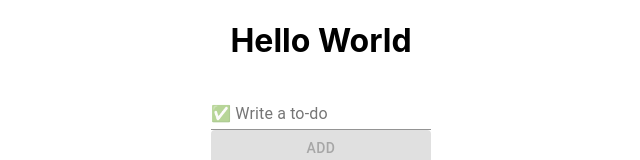
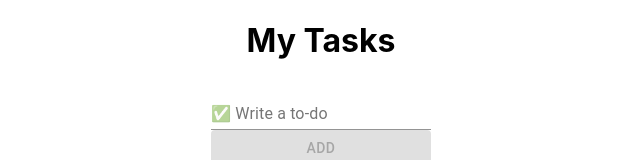
Before and after one commit to 2210nj/to-do, a React (Create React App) app: page / in a window 1280 px wide. Shown: the top 160 px of the page, without its empty margins (319-959 px from the left). Built offline with nearby package versions, Linux system fonts and the light colour scheme; no server answers; the database is empty.

Commit message:
Add radio button to check the tasks

```diff
--- a/src/App.js
+++ b/src/App.js
@@ -41,7 +41,7 @@ function App() {
   };
   return (
     <div className="App">
-      <h1>Hello World </h1>
+      <h1>My Tasks</h1>
       <form>
         <FormControl>
           <InputLabel>✅ Write a to-do</InputLabel>
--- a/src/Todo.js
+++ b/src/Todo.js
@@ -2,44 +2,18 @@ import {
   Button,
   List,
   ListItem,
-  ListItemAvatar,
   ListItemText,
 } from "@material-ui/core";
 import db from "./firebase";
 
+import { IconButton } from "@material-ui/core";
 import "./Todo.css";
 import React, { useState } from "react";
 import firebase from "firebase";
+import RadioButtonUncheckedIcon from '@material-ui/icons/RadioButtonUnchecked';
 
 function Todo(props) {
  const [completedTodos, setCompletedTodos] = useState([]);
-  // const completeTodo = (event) => {
-  //   //add item in completedTodos
-  //   addTaskToCompletedList(db.collection("todos").doc('props.taskValue'));
-  //   //delete item from todos
-  //   db.collection('todos')
-  //     .doc('props.todo.taskValue')
-  //     .delete()
-  //     .then(() => {
-  //       console.log("Document successfully deleted!");
-  //     })
-  //     .catch((error) => {
-  //       console.error("Error removing document: ", error);
-  //     });
-  // };
-
-  // const addTaskToCompletedList = (todo) => {
-  //   console.log("Hello There", props);
-  //   const date = new Date();
-  //   db.collection("completedTodos").add({
-  //     taskValue: props.taskValue,
-  //     taskId: date.getTime(),
-  //     timeStamp: firebase.firestore.FieldValue.serverTimestamp(),
-  //   });
-  //   setCompletedTodos([...completedTodos, props.taskValue]);
-  // };
-
-
   const addToCompletedTasks = (event) => {
     //add to completed todo list
     db.collection("completedTodos").add({
@@ -56,10 +30,10 @@ function Todo(props) {
     <div>
       <List className="todo__list">
         <ListItem>
+        <IconButton  onClick={addToCompletedTasks}>
+            <RadioButtonUncheckedIcon/>
+          </IconButton>
           <ListItemText primary={props.todo.todo}></ListItemText>
-          <Button color="secondary" onClick={addToCompletedTasks}>
-            Delete
-          </Button>
         </ListItem>
       </List>
     </div>
```
